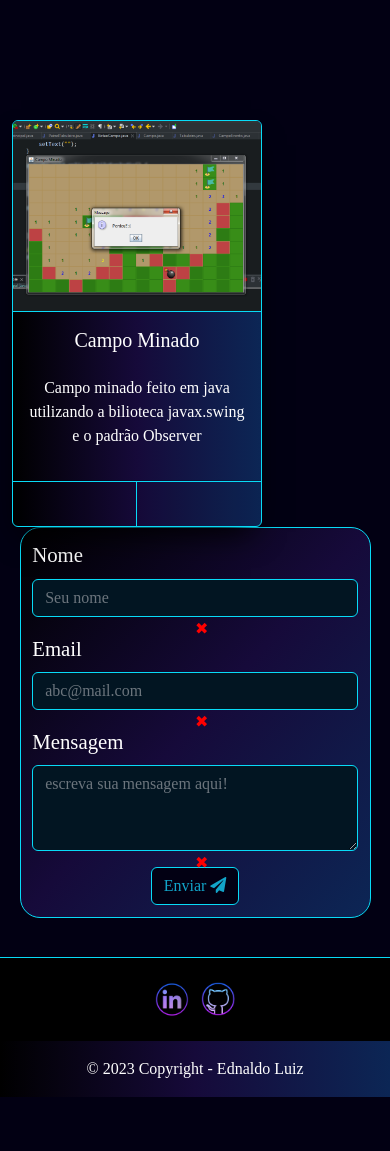
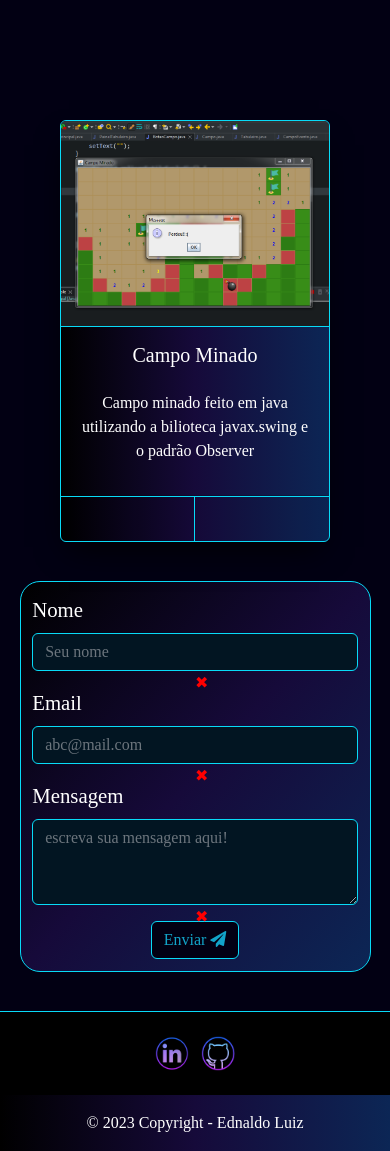
Before and after one commit to EdnaldoLuiz/development, a plain HTML site: page index.html in a window 390 px wide. Shown: the part 2580-3731 px from the top of the page. Before the commit the page ends 3677 px from the top, so only its background shows below. Drawn offline with nearby package versions, Linux system fonts and the light colour scheme; a script that the page names is missing; some icons are missing; files whose address does not match are found by name.

Commit message:
testando card2

```diff
--- a/css/formulario.css
+++ b/css/formulario.css
@@ -88,12 +88,12 @@ textarea + .verifica::before {
 
 @media (max-width: 900px) {
   .contato {
-    margin: 0 20% 0 20%;
+    margin: 10% 20% 0 20%;
   }
 }
 
 @media (max-width: 600px) {
   .contato {
-    margin: 0 5% 0 5%;
+    margin: 10% 5% 0 5%;
   }
 }
--- a/css/projetos.css
+++ b/css/projetos.css
@@ -1,10 +1,15 @@
 @import url(style.css);
+
+.backend {
+
+}
 
 .card {
   box-shadow: -1px 15px 30px -10px black;
-  width: 250px;
+  width: 270px;
   color: white;
   background: var(--bg-gradient-right);
+  margin: 0 auto;
 }
 
 .card-img-top {
--- a/index.html
+++ b/index.html
@@ -120,25 +120,24 @@
                   </div>
                 </div>
               </div> -->
-              <div class="container">
+              <section class="backend">
+              <div class="container-fluid">
                 <div class="card"><img src="assets/imgs/campoimg.png" class="card-img-top"
                     alt="...">
                   <div class="card-body d-grid gap-3">
                     <h5 class="card-title text-center text-capitalize">Campo Minado</h5>
                     <p class="card-text text-center p-0 pb-3">Campo minado feito em java utilizando a bilioteca javax.swing e o padrão Observer</p>
-
                   </div>
                   <div class="card-footer footer-blue text-light">
                     <div><i class="bi bi-facebook"></i></div>
-
                     <div><i class="fa fa-linkedin"></i></div>
                   </div>
                 </div>
               </div>
-            </div>
+            <!-- </div>
           </div>
         </div>
-      </div>
+      </div> -->
 
 
 
```
